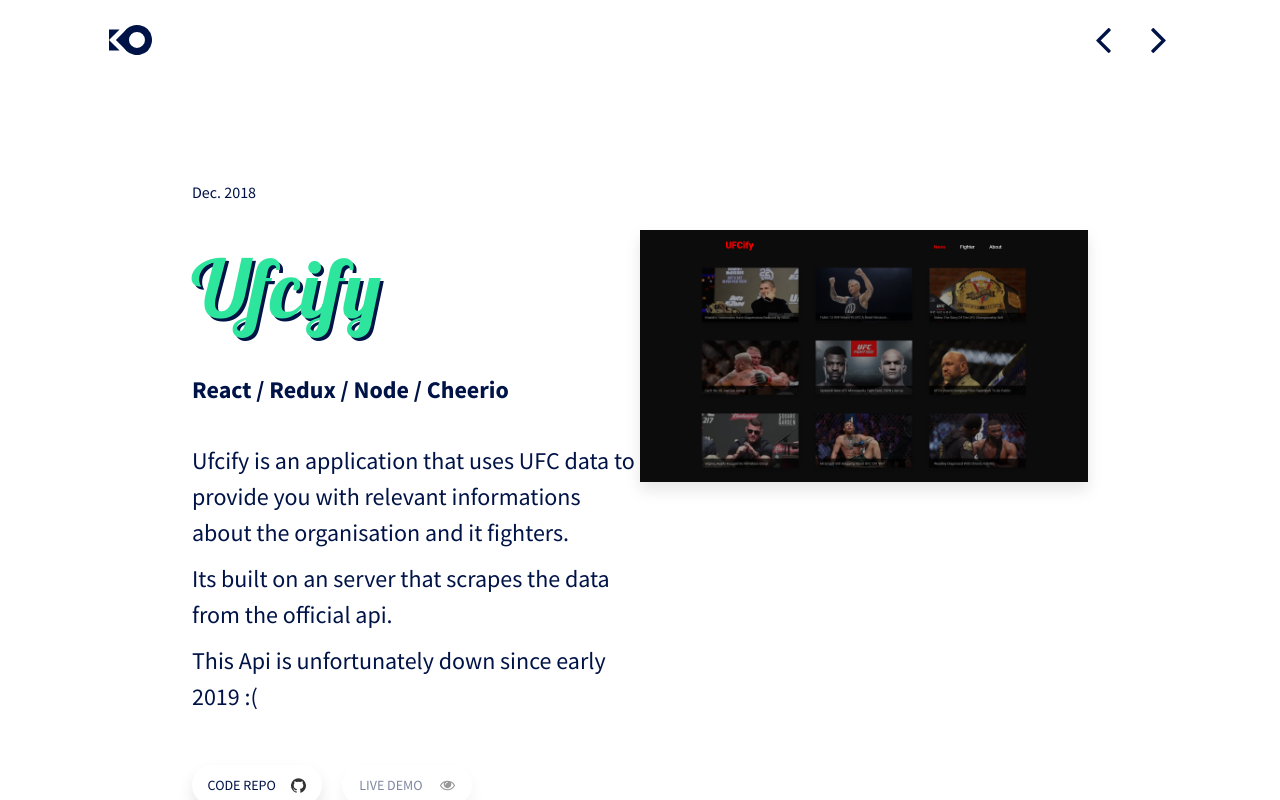
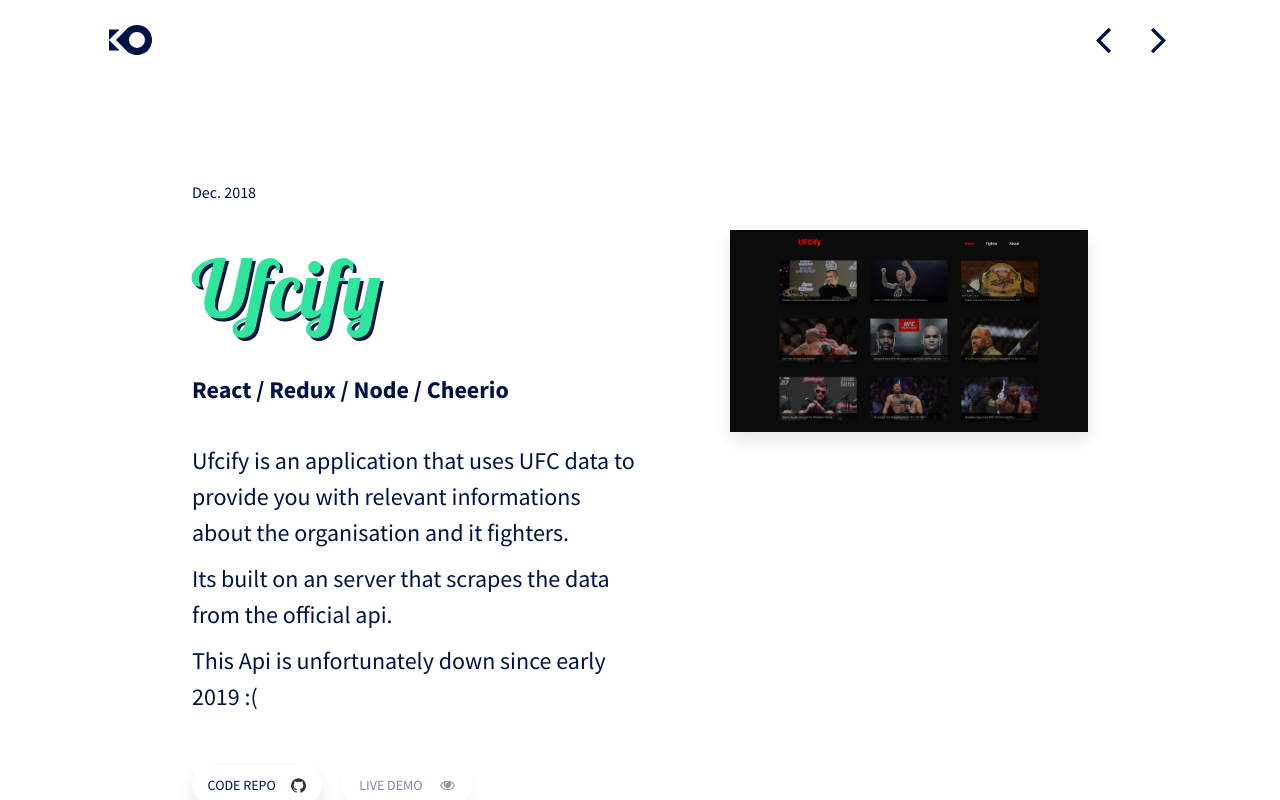
Before and after one commit to kevscript/vue-folio, a Vue app: page /projects/ufcify in a window 1280 px wide. Built offline with nearby package versions, Linux system fonts and the light colour scheme.

Commit message:
updated gallery to support phone images

```diff
--- a/src/components/Gallery.vue
+++ b/src/components/Gallery.vue
@@ -1,9 +1,13 @@
 <template>
   <section class="gallery">
     <div class="gallery-list">
-      <div class="item-container" v-for="(image, index) in images" :key="index">
+      <div
+        :class="isPhone ? `item-container-phone` : `item-container`"
+        v-for="(image, index) in images"
+        :key="index"
+      >
         <div class="gallery-item">
-          <img :src="require(`@/assets/${image}`)" alt="">
+          <img :src="require(`@/assets/${image}`)" alt="" />
         </div>
       </div>
     </div>
@@ -12,9 +16,10 @@
 
 <script>
 export default {
-  name: 'Gallery',
+  name: "Gallery",
   props: {
-    images: Array
-  }
-}
+    images: Array,
+    isPhone: Boolean
+  },
+};
 </script>
--- a/src/components/ProjectPage.vue
+++ b/src/components/ProjectPage.vue
@@ -5,7 +5,7 @@
 
     <div class="flex-container">
       <Presentation :name="name" :demo="demo" :repo="repo" :skills="skills" :content="content" :date="date" />
-      <Gallery :images="images" />
+      <Gallery :images="images" :isPhone="isPhone" />
     </div>
 
   </div>
@@ -32,7 +32,8 @@
       skills: Array,
       content: Array,
       images: Array,
-      date: String
+      date: String,
+      isPhone: Boolean
     }
   }
 </script>
--- a/src/containers/GonerankPage.vue
+++ b/src/containers/GonerankPage.vue
@@ -17,8 +17,9 @@
       'GoneRank is a platform tailored for OL fans that want to evaluate the performances of their players throughout the season.',
       'It allows them to submit their ratings for each match and monitor the rankings.',
     ]"
-    :images="['gonerank/gonerank1.jpg', 'gonerank/gonerank2.jpg']"
+    :images="['gonerank/gonerank-phone-1.png', 'gonerank/gonerank-phone-2.png', 'gonerank/gonerank-phone-3.png']"
     date="Apr. 2020"
+    isPhone="true"
   />
 </template>
 
--- a/src/containers/HomePage.vue
+++ b/src/containers/HomePage.vue
@@ -26,7 +26,7 @@
         </div>
         <h4 class="hero-subtitle">
           I'm Kevin, a <span>front-end</span> developer based in Paris.<br />
-          I enjoy showcasing your cool ideas to the world.
+          I enjoy showcasing cool ideas to the world.
         </h4>
       </section>
 
--- a/src/styles/project/gallery.scss
+++ b/src/styles/project/gallery.scss
@@ -1,6 +1,6 @@
 .gallery {
-  width: 50%;
-  margin-left: 50%;
+  width: 40%;
+  margin-left: 60%;
   display: flex;
   margin-top: 100px;
 
@@ -12,11 +12,27 @@
     justify-content: center;
     align-items: center;
 
+    .item-container-phone {
+      position: relative;
+      max-width: 100%;
+      width: 300px;
+      margin: 50px 0;
+      overflow: hidden;
+      transition: all 0.3s ease-in-out;
+
+      &:hover {
+        transform: scale(1.15);
+      }
+
+      @media only screen and (min-width: 960px) {
+        margin: 50px 0;
+      }
+    }
+
     .item-container {
       position: relative;
       max-width: 100%;
-      max-height: 450px;
-      width: 800px;
+      width: 600px;
       margin: 50px 0;
       box-shadow: 0px 8px 15px rgba(0, 0, 0, 0.1);
       overflow: hidden;
```
